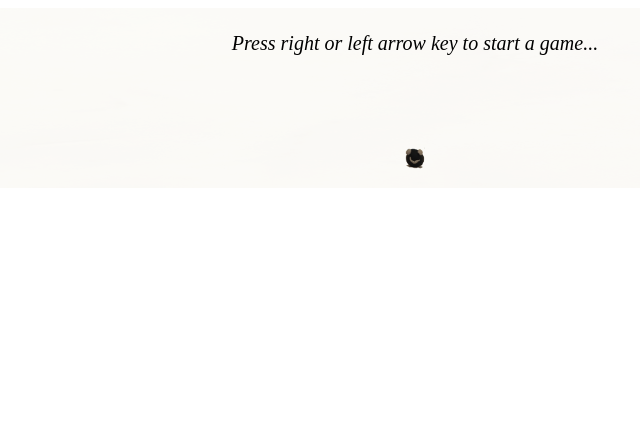
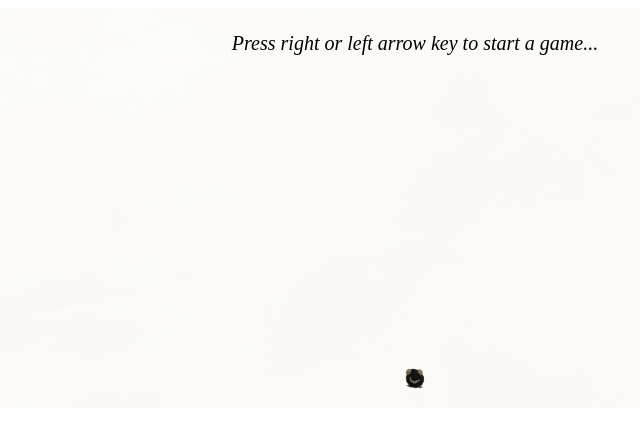
Before and after one commit to gondar/CatchUp, a plain HTML site: page Game.html in a window 1280 px wide. Shown: the full height of the page, 223-863 px from the left. Drawn offline with Linux system fonts and the light colour scheme.

Commit message:
Updated game end view size. Changed default game size.

```diff
--- a/Game.html
+++ b/Game.html
@@ -23,7 +23,7 @@
   <script type="text/javascript" src="src/PlayerView.js"></script>
   <script type="text/javascript">
   $(function() {
-		new GameFactory().BuildGame("#Game",100,4,window.innerWidth-20);
+		new GameFactory().BuildGame("#Game",100,4,window.innerWidth-20, window.innerHeight/2);
 	});
   </script>
 </head>
--- a/src/GameEndView.js
+++ b/src/GameEndView.js
@@ -3,8 +3,8 @@ function GameEndView(){
         left: 0,
         top: 0,
         fill: '#ffffff',
-        width: 1000,
-        height: 1000,
+        width: 4048,
+        height: 2048,
         selectable:false,
         opacity: 0
     });
```
